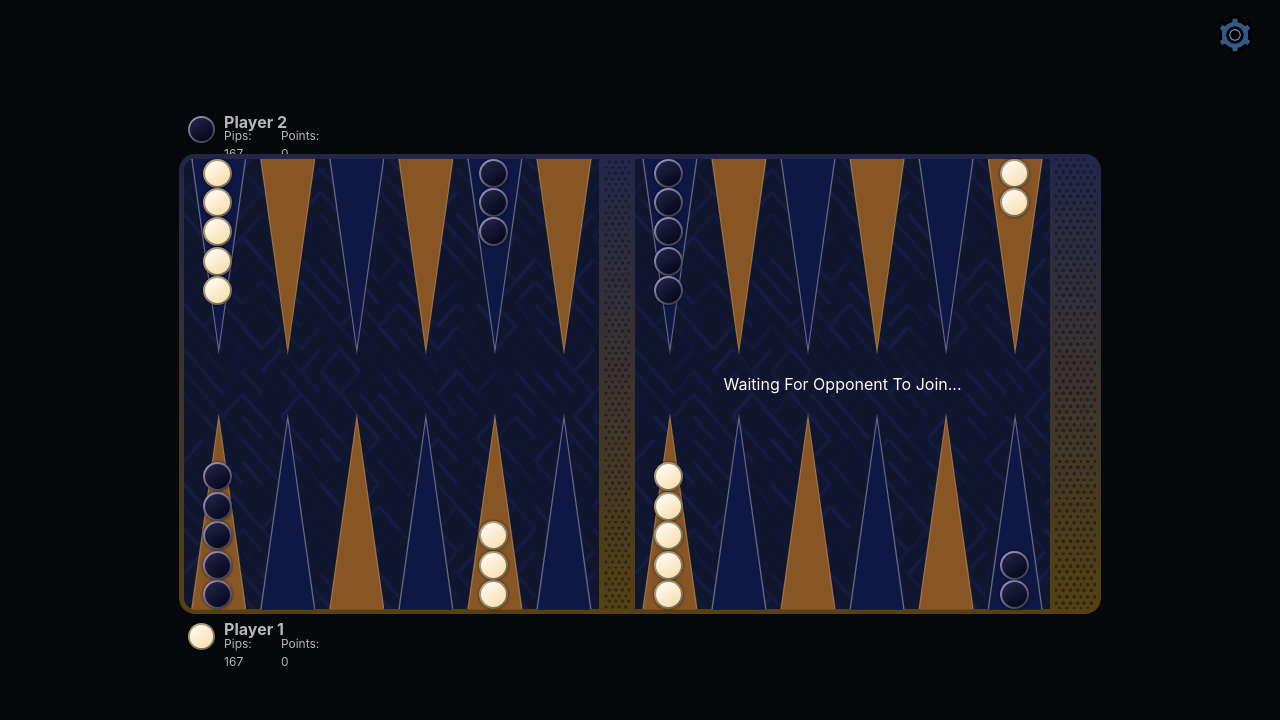
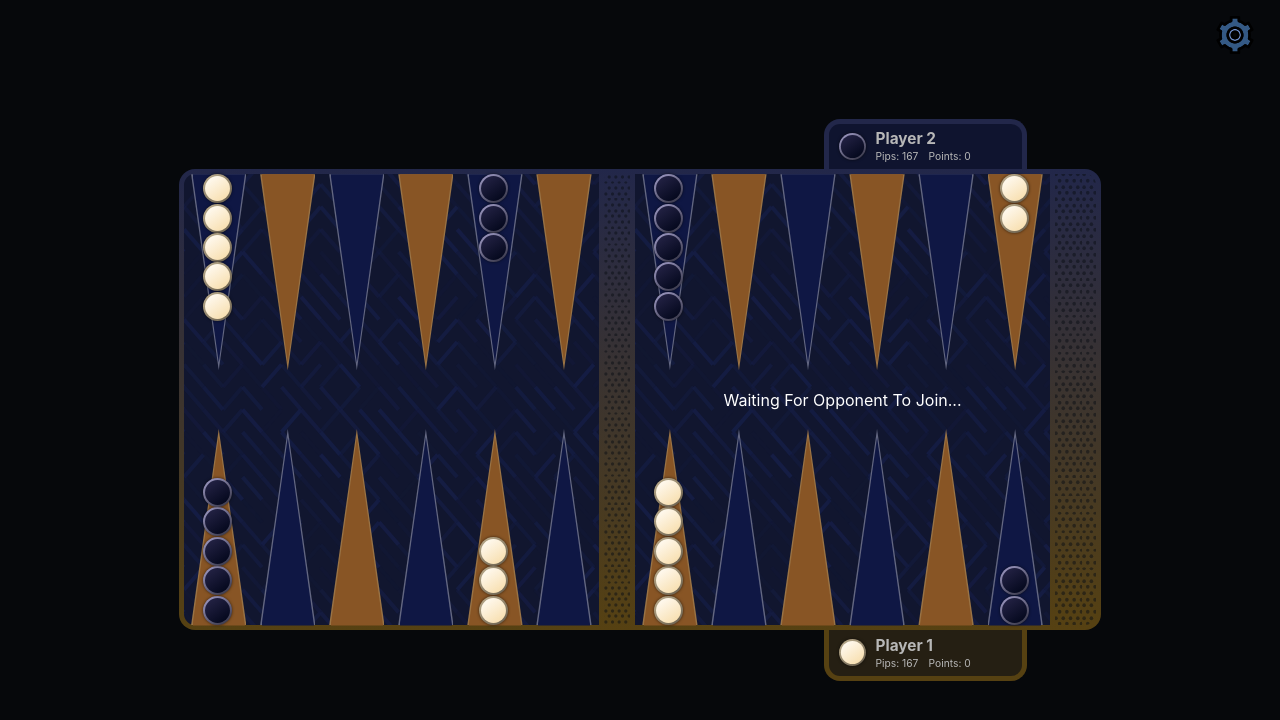
Before and after one commit to sam-swarr/backgammon, a React (Create React App) app: page /local in a window 1280 px wide. Shown: the top 720 px of the page. Built offline with nearby package versions, Linux system fonts and the light colour scheme.

Commit message:
finish initial styling of player cards on top and bottom of board

```diff
--- a/src/App.css
+++ b/src/App.css
@@ -161,17 +161,28 @@
 }
 
 .Player-card-wrapper {
+  background: #0F142F;
+  border: 5px solid #22274a;
+  border-radius: 1em 1em 0 0;
+  border-bottom-style: none;
   color: #b8b8b8;
   display: flex;
-  justify-content: center;
-  height: 8%;
-  width: 16%;
+  height: 9%;
+  position: relative;
+  left: 70%;
+  width: 22%;
+}
+
+.Player-card-wrapper.bottom {
+  background: #251F13;
+  border: 5px solid #564112;
+  border-radius: 0 0 1em 1em;
+  border-top-style: none;
 }
 
 .Player-card-checker-wrapper {
   display: flex;
-  height: 6vh;
-  width: 6vh
+  width: 24%;
 }
 
 .Player-card-checker-wrapper .Checker {
@@ -183,7 +194,6 @@
 .Player-name-and-score-wrapper {
   display: flex;
   flex-direction: column;
-  padding-top: 2%;
 }
 
 .Player-name-wrapper {
@@ -192,10 +202,34 @@
   height: 40%;
 }
 
-.Player-score-wrapper {
-  display: flex;
-  font-size: 1.5vh;
-  height: 50%;
+@media screen and (orientation: landscape) {
+  .Player-name-wrapper {
+    font-size: 1.2vw;
+    font-weight: bold;
+    height: 40%;
+    margin-top: 4%;
+  }
+
+  .Player-score-wrapper {
+    display: flex;
+    font-size: 0.8vw;
+    height: 50%;
+    margin-top: 4%;
+  }
+}
+
+@media screen and (orientation: portrait) {
+  .Player-name-wrapper {
+    font-size: 2vh;
+    font-weight: bold;
+    height: 40%;
+  }
+
+  .Player-score-wrapper {
+    display: flex;
+    font-size: 0.8vw;
+    height: 50%;
+  }
 }
 
 .Player-points-wrapper {
--- a/src/PlayerCard.tsx
+++ b/src/PlayerCard.tsx
@@ -1,3 +1,4 @@
+import cx from "classnames";
 import { FunctionComponent, useContext } from "react";
 import { ActionsContext, LocalGameActions } from "./ActionsContext";
 import Checker, { CheckerStatus } from "./Checker";
@@ -47,7 +48,11 @@ const PlayerCard: FunctionComponent<PlayerCardProps> = ({
   let playerScore = 0;
 
   return (
-    <div className={"Player-card-wrapper"}>
+    <div
+      className={cx("Player-card-wrapper", {
+        bottom: side === PlayerCardSide.Bottom,
+      })}
+    >
       <div className={"Player-card-checker-wrapper"}>
         <Checker
           color={color}
```
